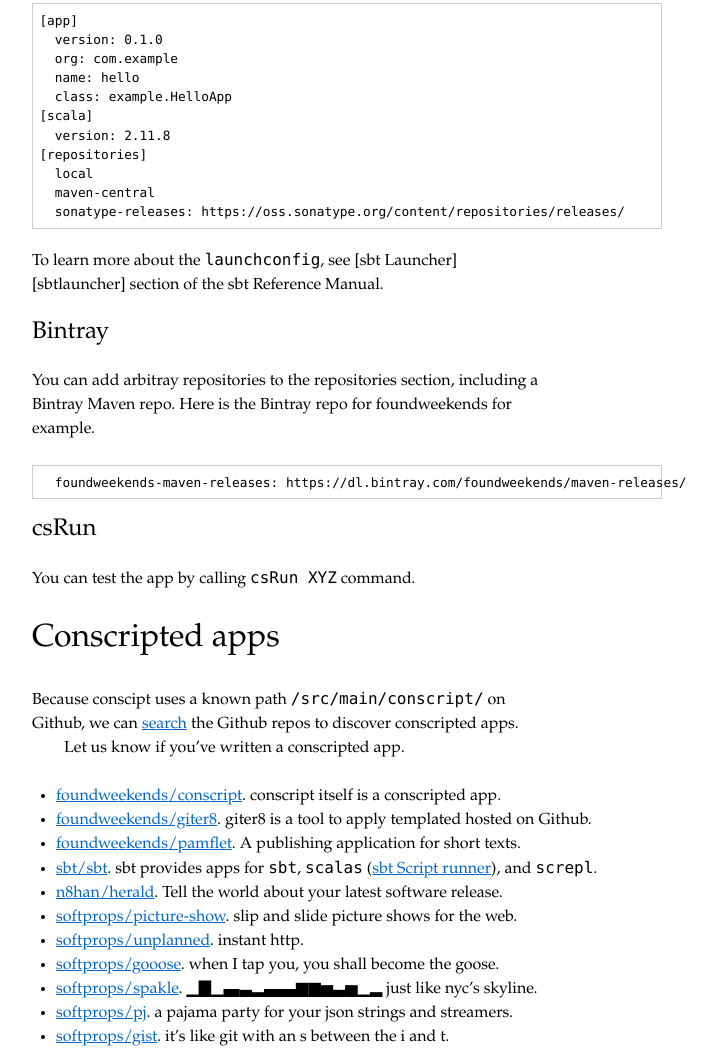
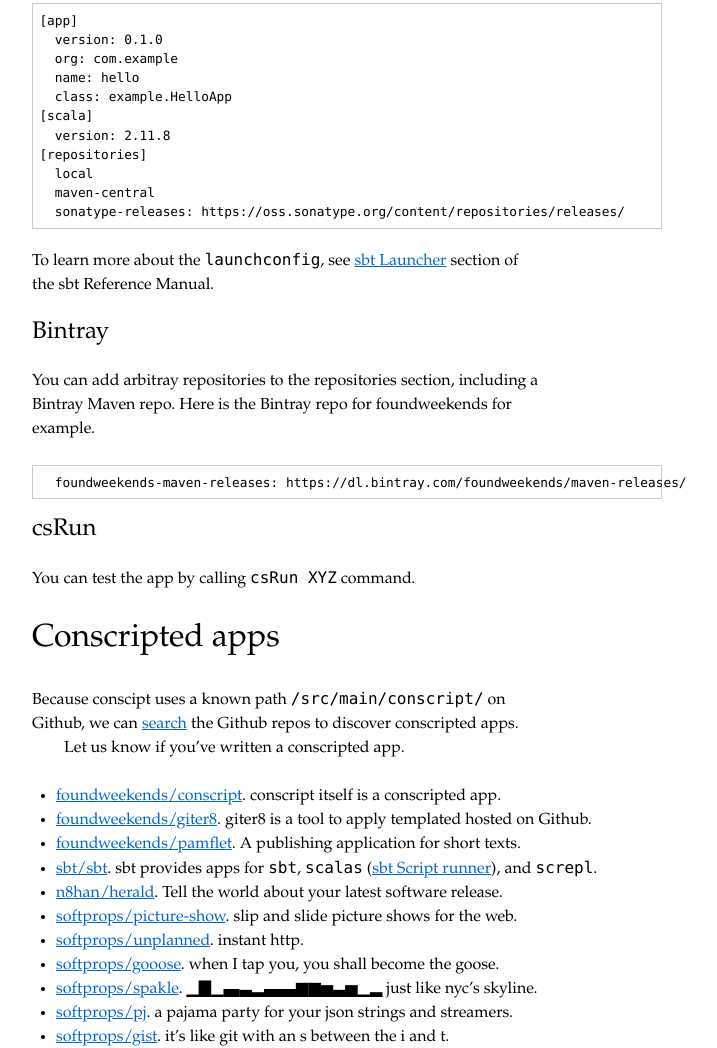
Before and after one commit to foundweekends/conscript, a plain HTML site: page Combined+Pages.html in a window 1280 px wide. Shown: the part 4969-6017 px from the top of the page, without its empty margins (293-1010 px from the left). Drawn offline with Linux system fonts and the light colour scheme.

Commit message:
updated site

```diff
--- a/Combined+Pages.html
+++ b/Combined+Pages.html
@@ -148,7 +148,7 @@ class HelloApp extends xsbti.AppMain {
   local
   maven-central
   sonatype-releases: https://oss.sonatype.org/content/repositories/releases/
-</code></pre><p>To learn more about the <code>launchconfig</code>, see [sbt Launcher][sbtlauncher] section of the sbt Reference Manual.
+</code></pre><p>To learn more about the <code>launchconfig</code>, see <a href="http://www.scala-sbt.org/0.13/docs/Sbt-Launcher.html">sbt Launcher</a> section of the sbt Reference Manual.
 </p><h3 id="Bintray">Bintray<a href="#Bintray" class="header-link"><span class="header-link-content">&nbsp;</span></a></h3><p>You can add arbitray repositories to the repositories section, including a Bintray Maven repo.
 Here is the Bintray repo for foundweekends for example.
 </p><pre><code class="">  foundweekends-maven-releases: https://dl.bintray.com/foundweekends/maven-releases/
```
Also changed, not shown: making-app.html (+1 -1 lines).
